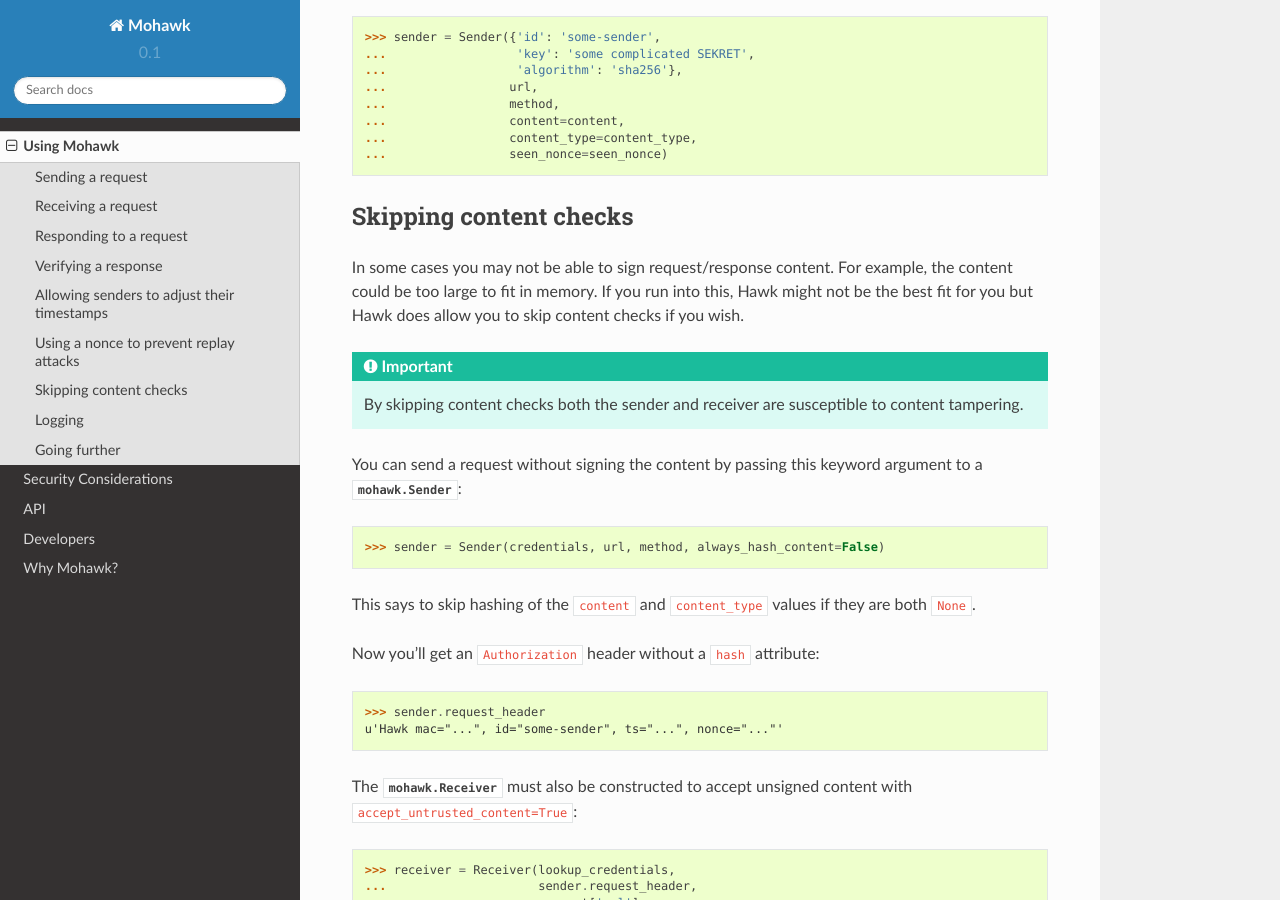
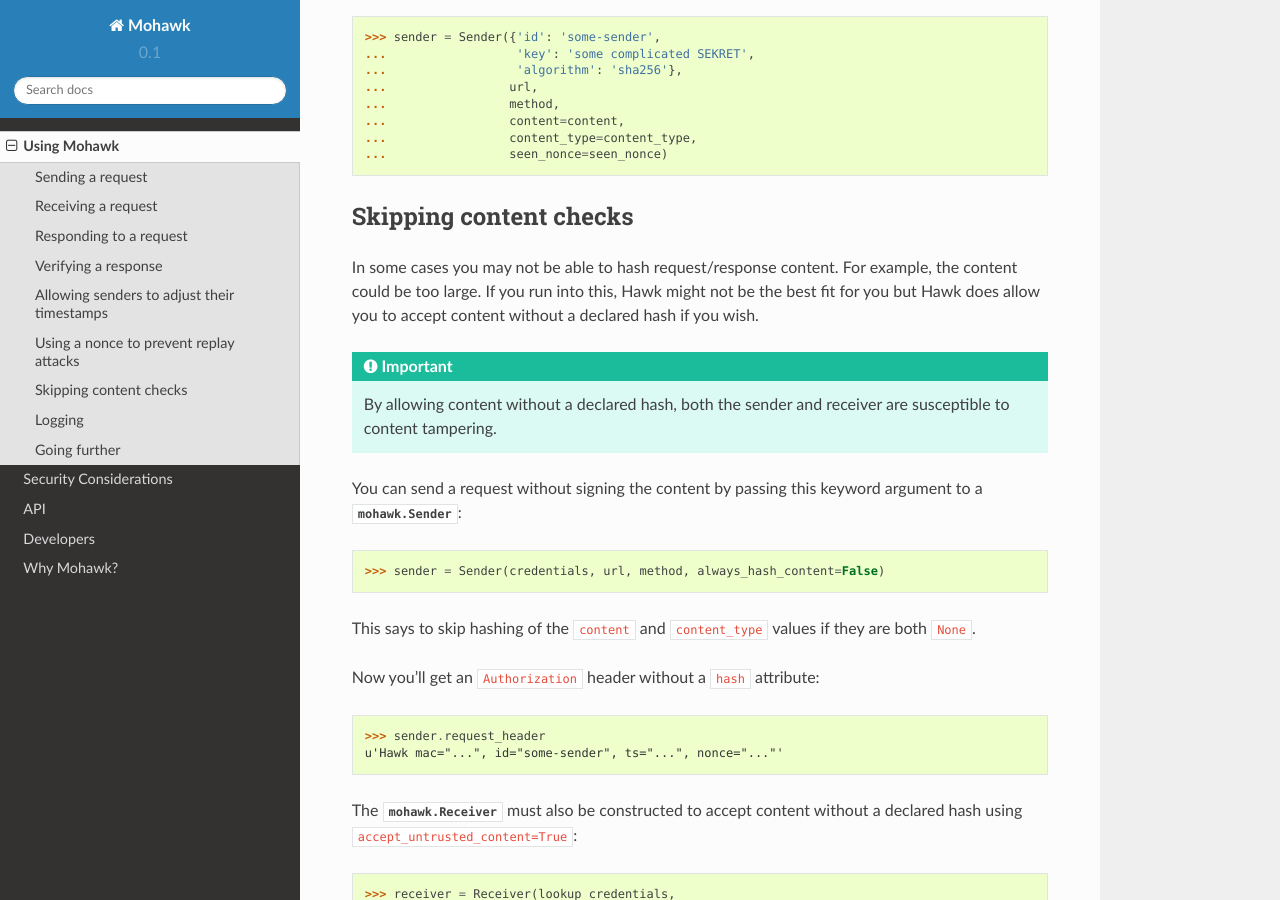
Before and after one commit to kumar303/mohawk, a Sphinx documentation site: the page built from docs/usage.rst, in a window 1280 px wide and 900 px high, scrolled down 5354 px. Built offline with Sphinx 7.4.7 and the Read the Docs theme 2.0.0, drawn with Linux system fonts in a browser that asks for light colours.

Commit message:
Update documentation

```diff
--- a/docs/usage.rst
+++ b/docs/usage.rst
@@ -351,15 +351,15 @@
 Skipping content checks
 =======================
 
-In some cases you may not be able to sign request/response content. For example,
-the content could be too large to fit in memory. If you run into this, Hawk
-might not be the best fit for you but Hawk does allow you to skip content
-checks if you wish.
+In some cases you may not be able to hash request/response content. For
+example, the content could be too large. If you run into this, Hawk
+might not be the best fit for you but Hawk does allow you to accept
+content without a declared hash if you wish.
 
 .. important::
 
-    By skipping content checks both the sender and receiver are
-    susceptible to content tampering.
+    By allowing content without a declared hash, both the sender and
+    receiver are susceptible to content tampering.
 
 You can send a request without signing the content by passing this keyword
 argument to a :class:`mohawk.Sender`:
@@ -378,8 +378,8 @@
     >>> sender.request_header
     u'Hawk mac="...", id="some-sender", ts="...", nonce="..."'
 
-The :class:`mohawk.Receiver` must also be constructed to
-accept unsigned content with ``accept_untrusted_content=True``:
+The :class:`mohawk.Receiver` must also be constructed to accept content
+without a declared hash using ``accept_untrusted_content=True``:
 
 .. doctest:: usage
 
```
Also changed, not shown: docs/index.rst (+10 -0 lines).
